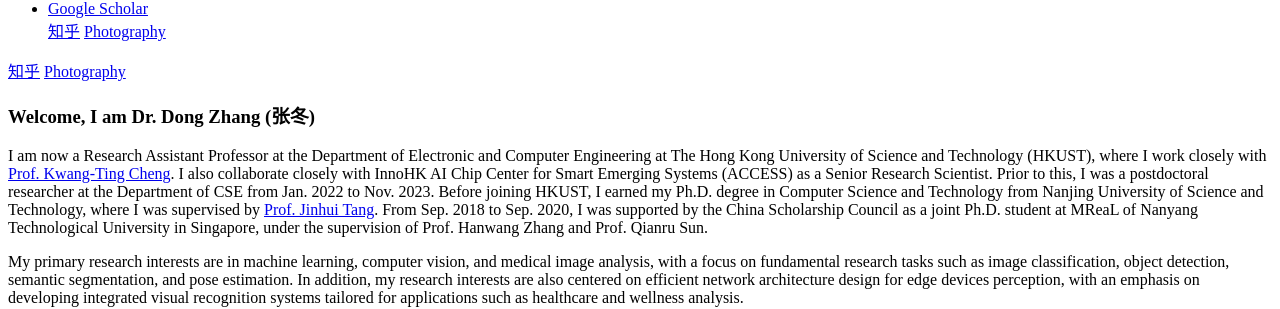
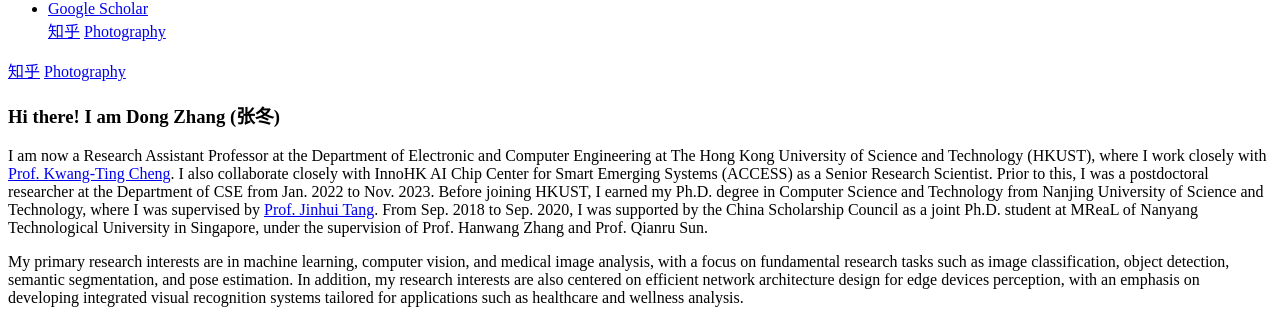
Before and after one commit to ZHANGDONG-NJUST/zhangdong-njust.github.io, a Jekyll site: the page built from _pages/includes/0_introduction.md, in a window 1280 px wide. Shown: the part 331-640 px from the top of the page. Built offline with Jekyll 4.4.1, drawn with Linux system fonts in a browser that asks for light colours; our own code applies the rules of GitHub Pages for plain Markdown files.

Commit message:
Update 0_introduction.md

```diff
--- a/_pages/includes/0_introduction.md
+++ b/_pages/includes/0_introduction.md
@@ -13,7 +13,7 @@
 {% endif %}
 {% assign url = gsDataBaseUrl | append: "google-scholar-stats/gs_data_shieldsio.json" %}
 
-# Welcome, I am Dr. Dong Zhang (张冬)
+# Hi there! I am Dong Zhang (张冬)
 <span class='anchor' id='about-me'></span>
 <!-- , under the supervision of <a href="https://www.mingmingfan.com/">Prof. Mingming Fan</a> -->
 I am now a Research Assistant Professor at the Department of Electronic and Computer Engineering at The Hong Kong University of Science and Technology (HKUST), where I work closely with [Prof. Kwang-Ting Cheng](https://seng.hkust.edu.hk/about/people/faculty/tim-kwang-ting-cheng). I also collaborate closely with InnoHK AI Chip Center for Smart Emerging Systems (ACCESS) as a Senior Research Scientist. Prior to this, I was a postdoctoral researcher at the Department of CSE from Jan. 2022 to Nov. 2023. Before joining HKUST, I earned my Ph.D. degree in Computer Science and Technology from Nanjing University of Science and Technology, where I was supervised by [Prof. Jinhui Tang](https://gsmis.njust.edu.cn/open/TutorInfo.aspx?dsbh=vXtXlpkb!DG57dx!7t4N7w==&yxsh=4iVdgPyuKTE=&zydm=QP9JvMVDx3k=). From Sep. 2018 to Sep. 2020, I was supported by the China Scholarship Council as a joint Ph.D. student at MReaL of Nanyang Technological University in Singapore, under the supervision of Prof. Hanwang Zhang and Prof. Qianru Sun.
```
